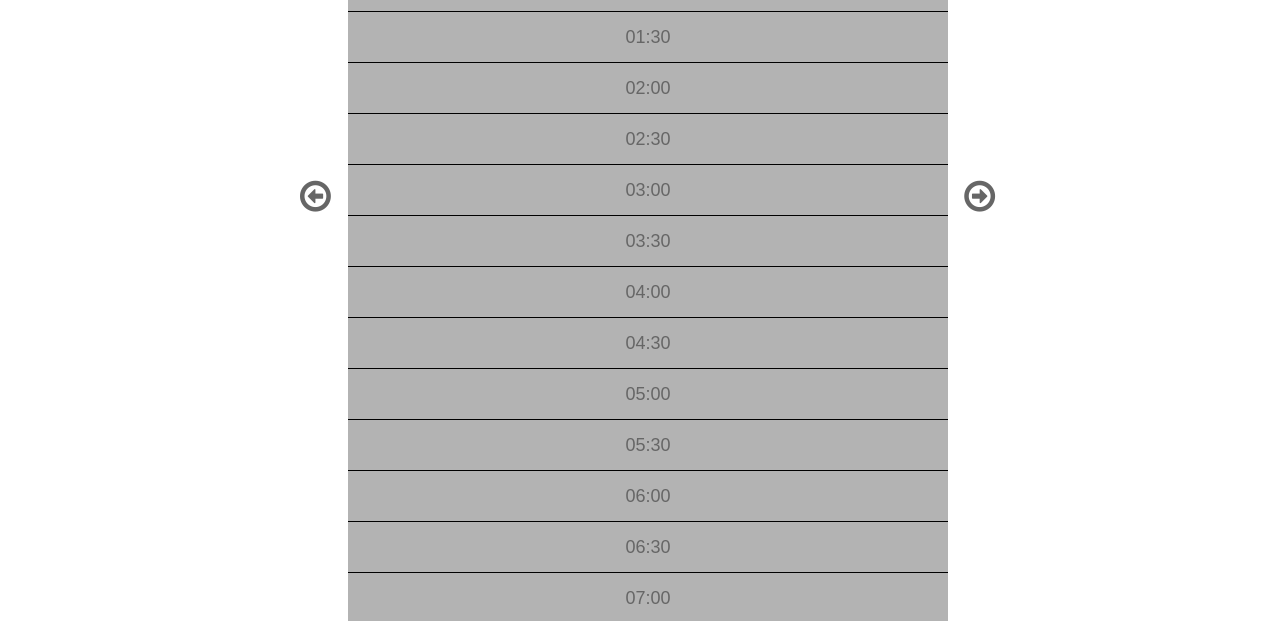
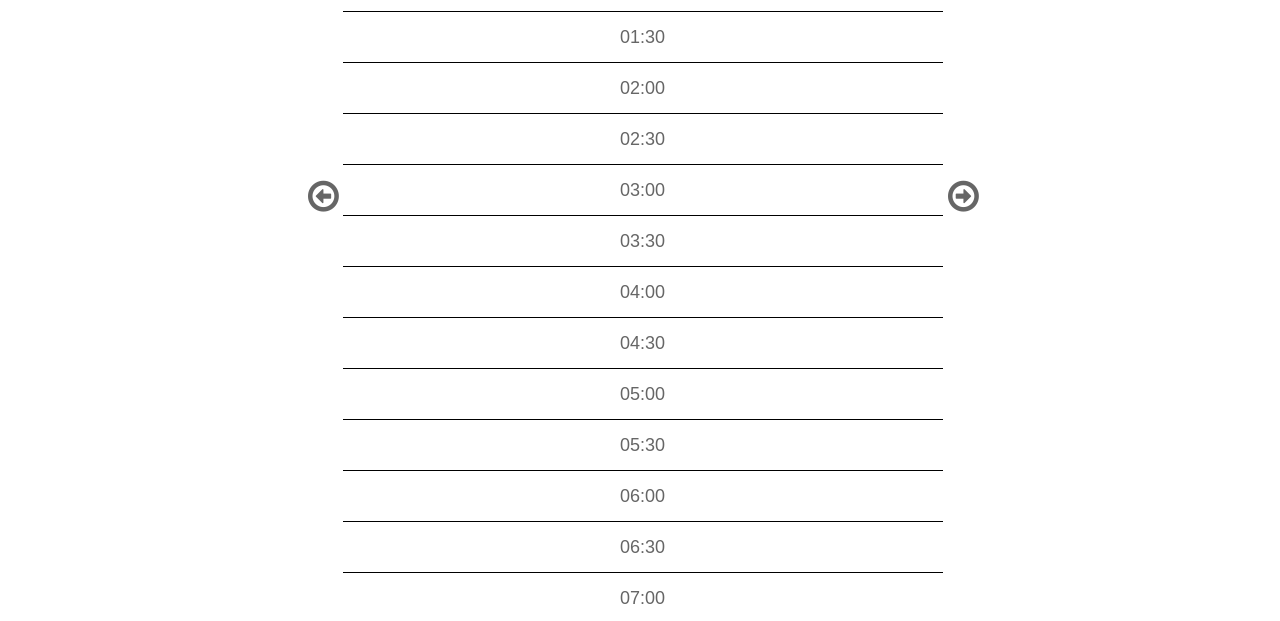
Before and after one commit to mt3443/eecs448-project1, a plain HTML site: page index.html in a window 1280 px wide. Shown: the part 142-763 px from the top of the page. Drawn offline with Linux system fonts and the light colour scheme.

Commit message:
Layout issue fixes

```diff
--- a/btn_toggle.css
+++ b/btn_toggle.css
@@ -13,7 +13,7 @@ Notes :
 
 .btn_wrapper {
   display:inline-block;
-  vertical-align: text-bottom;
+  vertical-align:text-bottom;
   background-color:#ffffff;
   border:1px solid #ccc;
   border-radius:15px;
@@ -49,7 +49,8 @@ Notes :
   color:#333;
   font-size:12px;
   text-align:center;
-  margin-top:1px;
+  margin-top:.5px;
+  margin-left:.5px;
   opacity:0;
   transition:0.4s;
 }
--- a/index.html
+++ b/index.html
@@ -30,6 +30,7 @@
     </span>
   </div>
   <div class="wrapper">
+    <center>
       <span class="date_view">
         <div class="t_block"><div class="time">00:00</div></div>
         <div class="t_block"><div class="time">00:30</div></div>
@@ -80,6 +81,7 @@
         <div class="t_block"><div class="time">23:00</div></div>
         <div class="t_block"><div class="time">23:30</div></div>
       </span>
+    </center>
   </div>
 <script src="toggleTime.js" type="text/javascript"></script>
 <script src="btn_toggle.js" type="text/javascript"></script>
--- a/stylesheet.css
+++ b/stylesheet.css
@@ -9,23 +9,18 @@ body {
   font-size:18px;
   font-family:sans-serif;
   color:#666;
-  min-width:950px;
 }
 
 .wrapper {
-  display:grid;
-  grid-template-columns:340px 1fr 340px;
-  grid-template-rows:auto;
-  grid-template-areas:
-    ". date_view .";
+  display:block;
   height:100%;
   min-height:100%;
-  width:100%;
+  width:600px;
   position:absolute;
   padding:0;
-  margin:0;
   top:0px;
-  z-index:0;
+  left:342.5px;
+  z-index:1;
 }
 
 .sub_wrapper {
@@ -37,13 +32,11 @@ body {
   height:100%;
   min-height:100%;
   width:100%;
-  min-width:950px;
-  position:absolute;
-  align-self:center;
+  position:fixed;
   top:0px;
   margin:0;
   padding:0;
-  z-index:1;
+  z-index:0;
 }
 
 .date_header {
@@ -66,10 +59,7 @@ body {
   display:block;
   height:100%;
   min-height:100%;
-  margin:0;
   padding:0;
-  background-color:#666;
-  grid-area:date_view;
 }
 
 .t_block:first-of-type {
@@ -90,7 +80,7 @@ body {
 }
 
 .t_block:hover {
-  background-color:#666;
+  background-color:lightblue;
   color:#fff;
   transition:0.4s;
 }
@@ -104,17 +94,15 @@ button:hover {
 }
 
 .btn_left {
-  position:fixed;
+  position:absolute;
   top:40%;
-  left:300px;
   text-align:center;
   grid-area:btn_left;
 }
 
 .btn_right {
-  position:fixed;
+  position:absolute;
   top:40%;
-  right:285px;
   text-align:center;
   grid-area:btn_right;
 }
```
Lines whose indentation alone changed are shown as unchanged.
